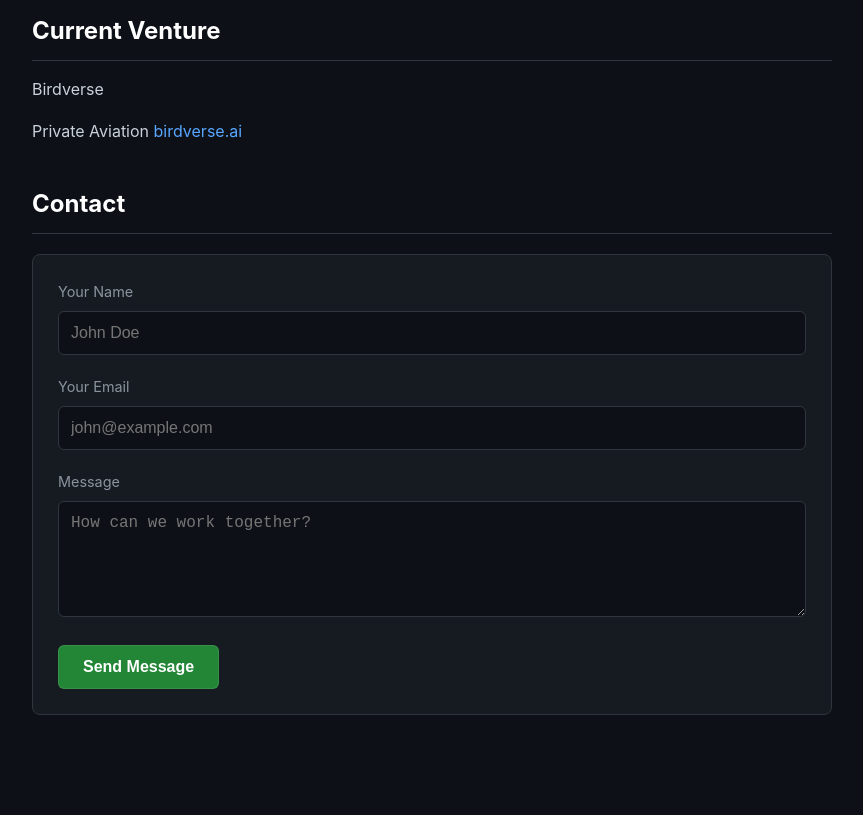
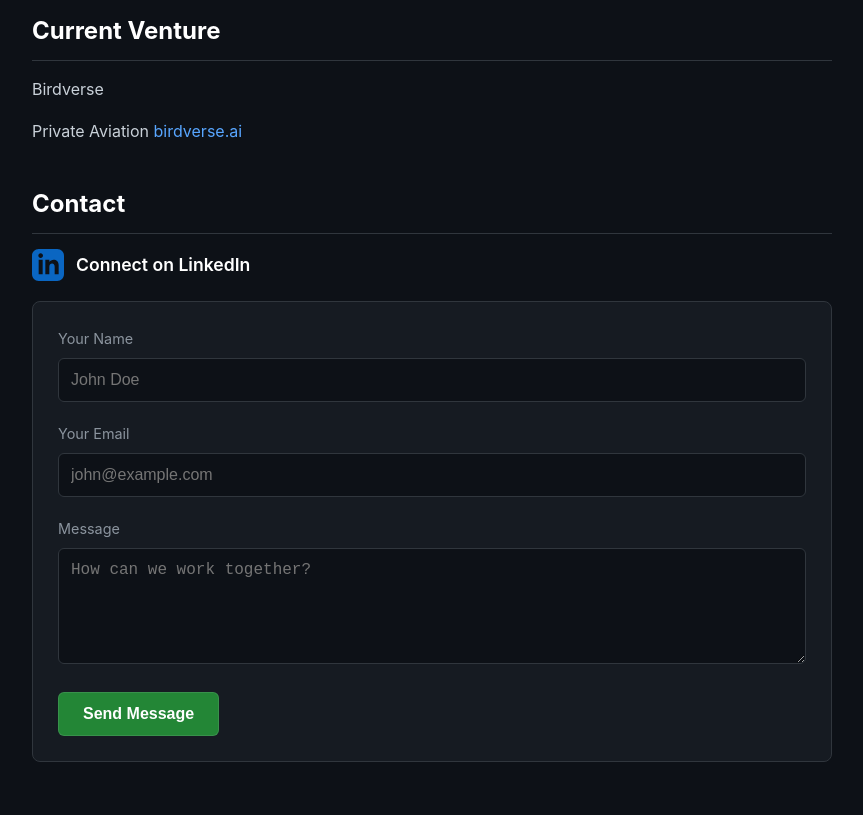
Before and after one commit to kudwitt/kudwitt.com, a plain HTML site: page index.html in a window 1280 px wide. Shown: the part 713-1528 px from the top of the page, without its empty margins (208-1071 px from the left). Drawn offline with Linux system fonts and the light colour scheme.

Commit message:
Update index.html
added LinkedIN

```diff
--- a/index.html
+++ b/index.html
@@ -92,7 +92,7 @@
             background-color: #0d1117;
             color: #ffffff;
             font-size: 1rem;
-            box-sizing: border-box; /* Fixes padding width issues */
+            box-sizing: border-box;
         }
 
         input:focus, textarea:focus {
@@ -118,6 +118,35 @@
         .submit-btn:hover {
             background: #2ea043;
         }
+
+        /* LINKEDIN STYLE */
+        .linkedin-area {
+            display: flex;
+            align-items: center;
+            margin-bottom: 10px;
+        }
+
+        .linkedin-link {
+            display: inline-flex;
+            align-items: center;
+            color: white;
+            font-weight: 600;
+            font-size: 1.1em;
+            text-decoration: none;
+            transition: opacity 0.2s;
+        }
+
+        .linkedin-link:hover {
+            opacity: 0.8;
+            text-decoration: none;
+        }
+
+        .linkedin-icon {
+            width: 32px;
+            height: 32px;
+            margin-right: 12px;
+            fill: #0a66c2; /* Official LinkedIn Blue */
+        }
     </style>
 </head>
 <body>
@@ -126,7 +155,9 @@
     <h1>CPTO (Chief Product and Technology Officer)</h1>
     <h1>Fast, Economical, Loved, Software Products</h1>
     <p>Deliver Innovative Software, Assemble Stellar Teams, Grow Enterprise Value</p>
+
     <hr>
+
     <h3>Software Engineer</h3>
     <p>I started in <a href="https://www.ece.rutgers.edu/">engineering school</a> and interned at <a href="https://ibm.com">IBM</a> as a pre-professional writing <a href="https://www.perplexity.ai/search/what-is-cpu-microcode-ZWmLlSaoRyOG0NxMvIESXw">microcode</a>.</p>
 
@@ -141,6 +172,15 @@
     <p>Private Aviation <a href="https://birdverse.ai">birdverse.ai</a></p>
 
     <h2>Contact</h2>
+
+    <div class="linkedin-area">
+        <a href="https://linkedin.com/in/kudwitt" target="_blank" class="linkedin-link">
+            <svg class="linkedin-icon" xmlns="http://www.w3.org/2000/svg" viewBox="0 0 24 24">
+                <path d="M19 0h-14c-2.761 0-5 2.239-5 5v14c0 2.761 2.239 5 5 5h14c2.762 0 5-2.239 5-5v-14c0-2.761-2.238-5-5-5zm-11 19h-3v-11h3v11zm-1.5-12.268c-.966 0-1.75-.79-1.75-1.764s.784-1.764 1.75-1.764 1.75.79 1.75 1.764-.783 1.764-1.75 1.764zm13.5 12.268h-3v-5.604c0-3.368-4-3.113-4 0v5.604h-3v-11h3v1.765c1.396-2.586 7-2.777 7 2.476v6.759z"/>
+            </svg>
+            Connect on LinkedIn
+        </a>
+    </div>
     <form action="https://formspree.io/f/mzznlapr" method="POST">
         <label for="name">Your Name</label>
         <input type="text" name="name" id="name" placeholder="John Doe" required>
@@ -154,5 +194,6 @@
         <button type="submit" class="submit-btn">Send Message</button>
     </form>
 
-    <div style="height: 50px;"></div> </body>
+    <div style="height: 50px;"></div>
+</body>
 </html>
```
